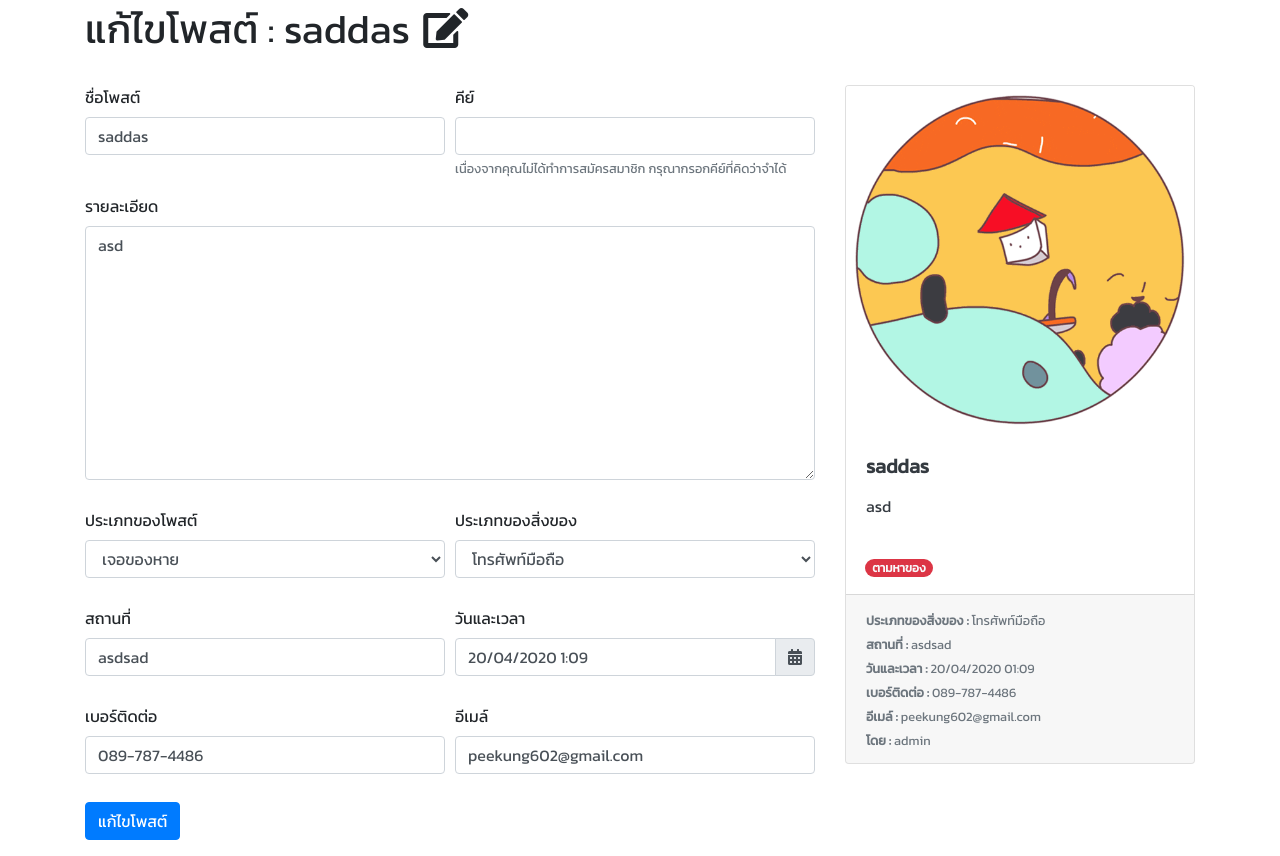
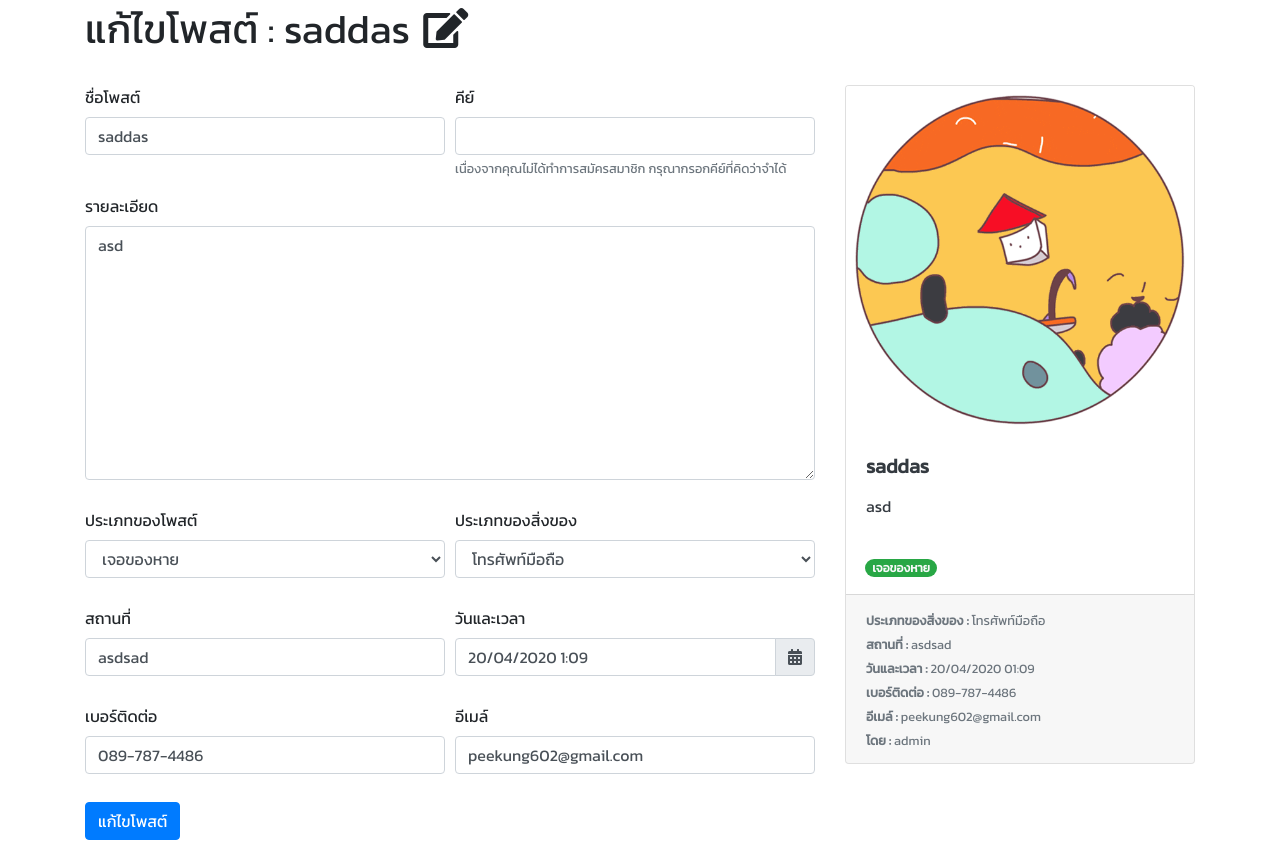
Before and after one commit to peetck/lost-and-found, a Django app: page /edit_post/11/ in a window 1280 px wide. Shown: the part 78-934 px from the top of the page. Run offline with Django 3.2, Linux system fonts and the light colour scheme; data comes from the database, SQL or seed files in the repository; both versions use the stored data as it was after the commit; some libraries are stand-ins or nearby versions.

Commit message:
Update edit_post :tada:

```diff
--- a/lost-and-found/posts/templates/edit_post.html
+++ b/lost-and-found/posts/templates/edit_post.html
@@ -70,7 +70,11 @@
                                 </div>
                                 <div class="container mb-3 ml-1">
                                     <p class="card-text">
-                                        <span class="badge badge-pill badge-danger text-light" id='type'>ตามหาของ</span>
+                                        {% if post.type == 'found' %}
+                                            <span class="badge badge-pill badge-success text-light" id='type'>เจอของหาย</span>
+                                        {% else %}
+                                            <span class="badge badge-pill badge-danger text-light" id='type'>ตามหาของ</span>
+                                        {% endif %}
                                     </p>
                                 </div>
                                 <div class="card-footer">
```
Also changed, not shown: lost-and-found/db.sqlite3.
